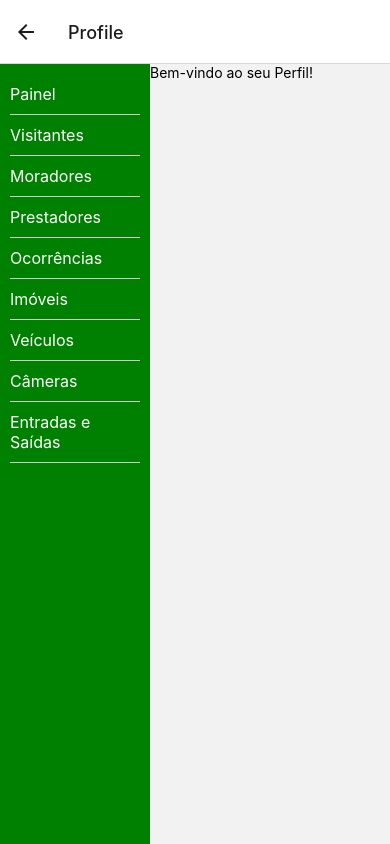
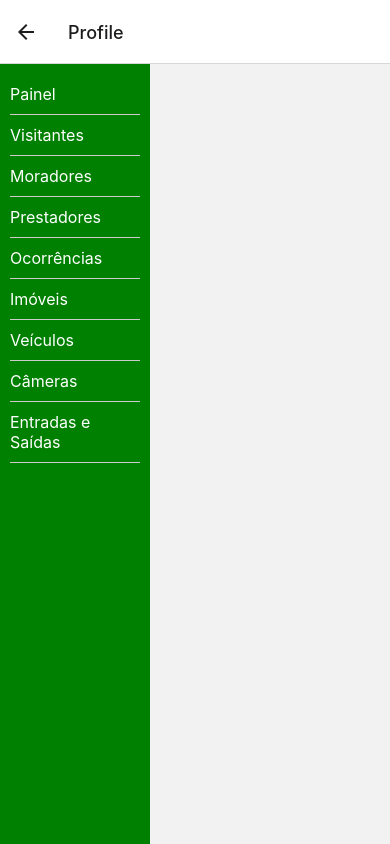
Before and after one commit to WesleyEstevam/mobile-condominium, a React Native app: screen /Profile in a window 390 px wide. Built offline with nearby package versions, Linux system fonts and the light colour scheme.

Commit message:
Update Profile Screen

```diff
--- a/src/pages/Profile/index.js
+++ b/src/pages/Profile/index.js
@@ -76,11 +76,6 @@ export default function Profile() {
           <Text style={styles.sidebarButtonText}>Entradas e Saídas</Text>
         </TouchableOpacity>
       </View>
-
-      <View style={styles.mainContent}>
-        <Text style={styles.mainContentText}>Bem-vindo ao seu Perfil!</Text>
-        {/* Adicione aqui qualquer conteúdo adicional que deseja exibir */}
-      </View>
     </View>
   );
 }
```
Also changed, not shown: src/pages/Profile/Telas/CamerasScreen/index.js (added), src/pages/Profile/Telas/EntradasSaidasScreen/index.js (added), src/pages/Profile/Telas/ImoveisScreen/index.js (added), src/pages/Profile/Telas/MoradoresScreen/index.js (added), src/pages/Profile/Telas/OcorrênciaScreen/index.js (added), src/pages/Profile/Telas/PainelScreen/index.js (added), src/pages/Profile/Telas/PrestadoresScreen/index.js (added), src/pages/Profile/Telas/VeiculosScreen/index.js (added), src/pages/Profile/Telas/VisitantesScreen/index.js (added).
